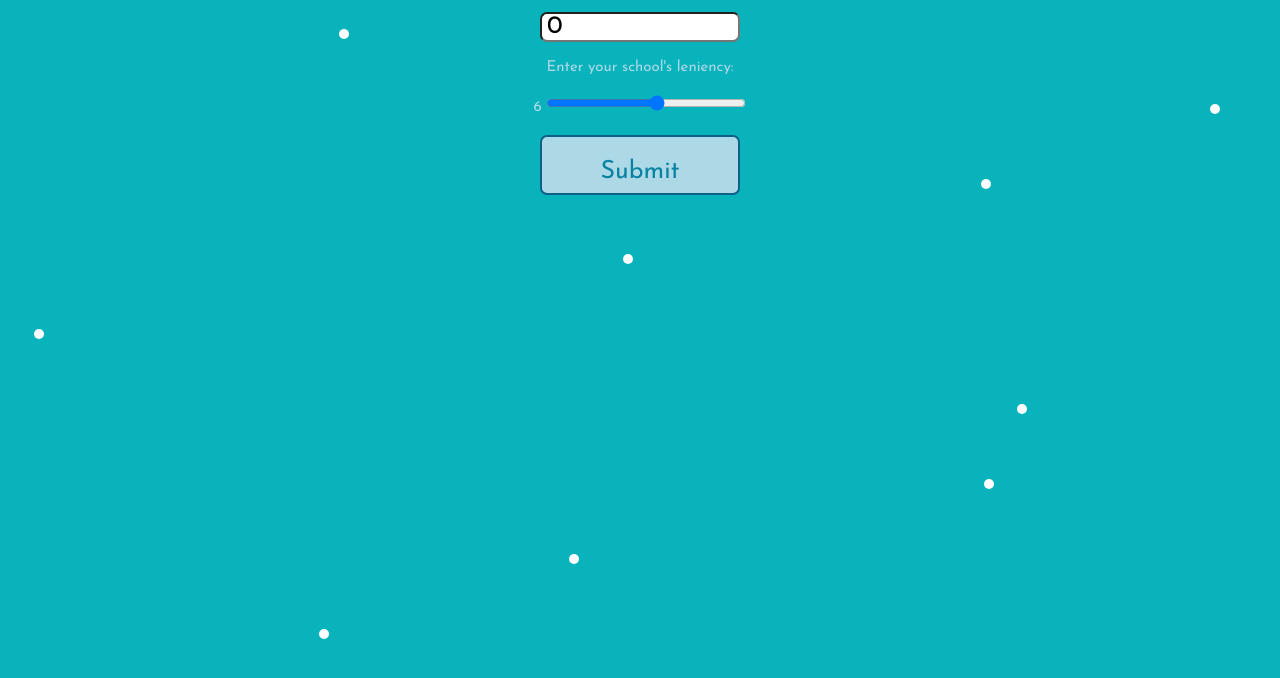
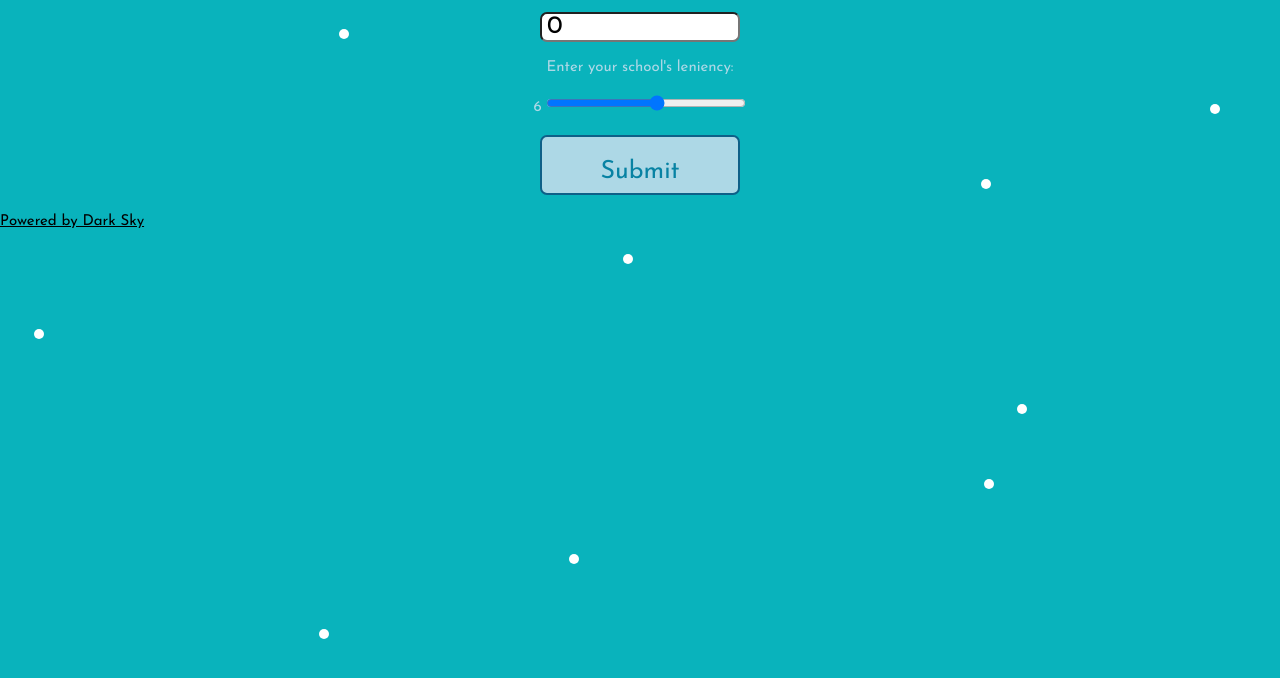
Before and after one commit to N8python/snowday_calc, a website: page public/index.html in a window 1280 px wide. Shown: the part 118-796 px from the top of the page. Drawn offline with nearby package versions, Linux system fonts and the light colour scheme.

Commit message:
Add dark sky branding

```diff
--- a/public/index.html
+++ b/public/index.html
@@ -24,6 +24,7 @@
     <div class="loadingScreen">
       <h1>Loading <i class="fa fa-spinner w3-spin"></i><h1>
     </div>
+    <a href="https://darksky.net/poweredby/" target="_blank">Powered by Dark Sky</a>
     <script src="https://unpkg.com/sweetalert/dist/sweetalert.min.js"></script>
     <script src="/js/range-slider.js"></script>
     <script src="/js/index.js"></script>
```
